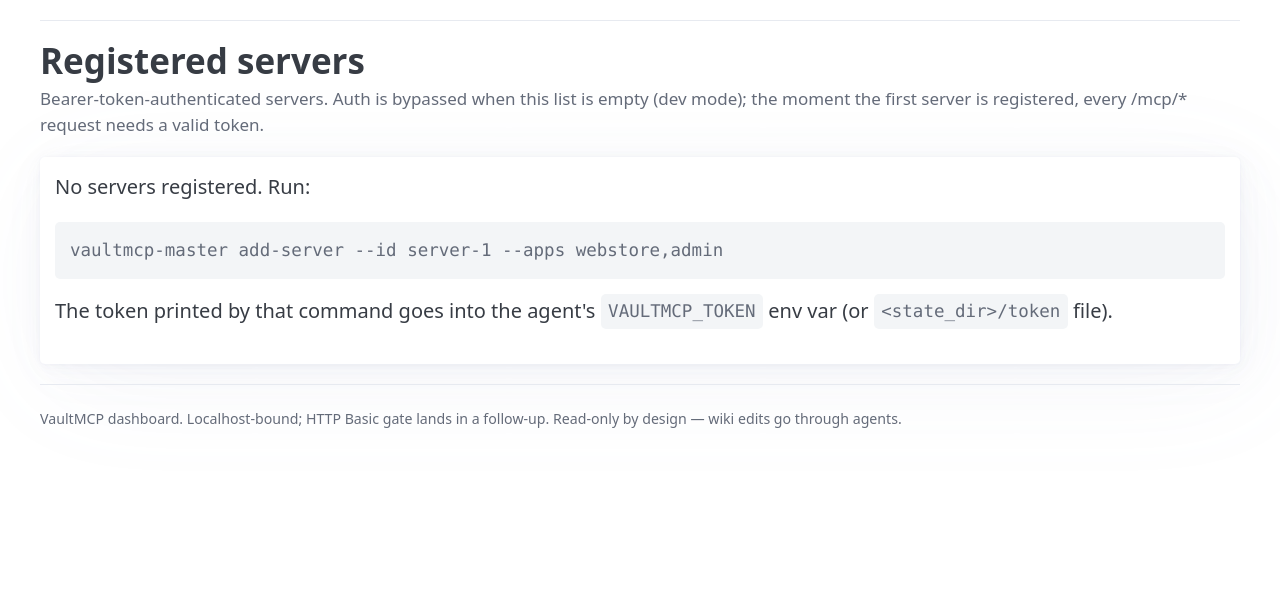
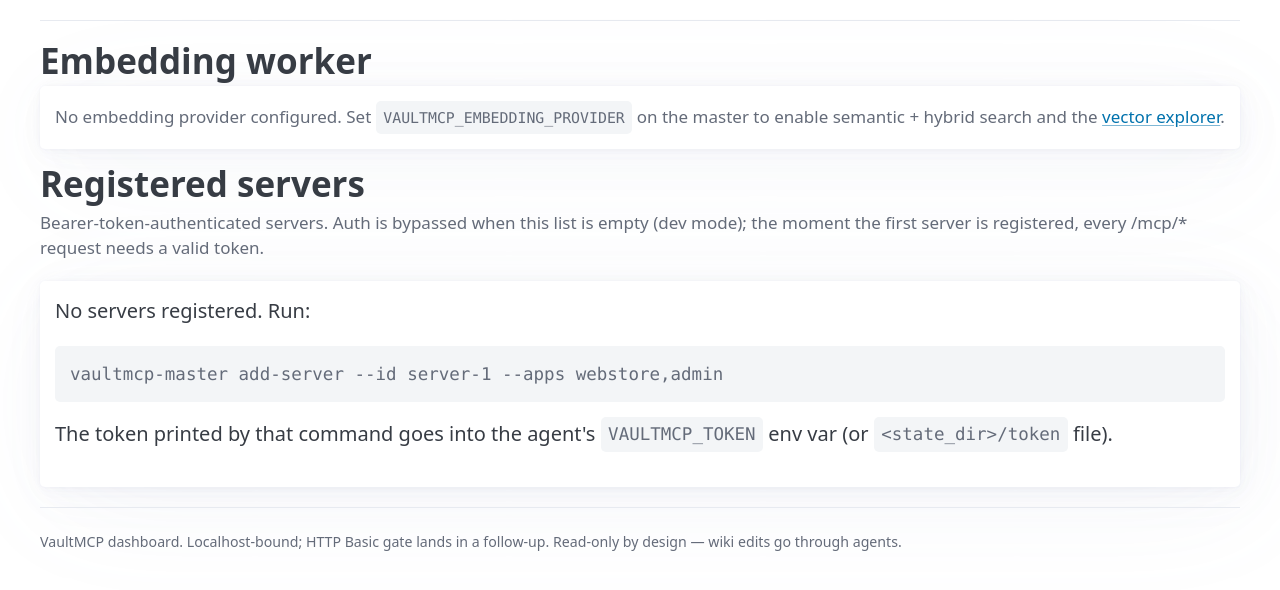
Before and after one commit to alinclaudiu/vaultmcp, a FastAPI app: template src/vaultmcp/master/dashboard/templates/servers.html in a window 1280 px wide. Shown: the part 185-775 px from the top of the page. Run offline with FastAPI, Linux system fonts and the light colour scheme; the template is opened without the code that fills it, so the values that code supplies are empty; parts of the project's set-up code (start-up, migrations or seed data) failed here and were passed over; some libraries are stand-ins or nearby versions.

Commit message:
feat(dashboard): surface embedding worker state on /servers
Operators couldn't tell whether the embedding worker was making
progress, falling behind, or wedged. /servers now opens with an
"Embedding worker" section showing:

- the configured provider name (e.g. openai-compat/bge-m3) — empty
  state shows the env var to set;
- count of pages with embeddings;
- count of pending jobs (yellow pill when > 0);
- count of failed jobs that exhausted retries (red pill when > 0);
- the last error string + path that produced it.

Implementation:
- Database.embedding_queue_stats() runs a small aggregate over
  embedding_jobs + embeddings.
- build_router takes an optional get_embedder_name() closure so the
  template can show which model is actually doing the work.

Tests assert both the empty state (no provider → setup hint) and the
populated state (provider configured → table renders).

```diff
--- a/src/vaultmcp/master/dashboard/templates/servers.html
+++ b/src/vaultmcp/master/dashboard/templates/servers.html
@@ -1,6 +1,51 @@
 {% extends "base.html" %}
 {% block title %}Servers{% endblock %}
 {% block content %}
+
+<section>
+  <h2 style="margin-bottom: 0.25rem">Embedding worker</h2>
+  {% if worker_provider %}
+  <p class="muted">Provider <code>{{ worker_provider }}</code>.</p>
+  <table class="compact striped">
+    <thead>
+      <tr>
+        <th>Embedded pages</th>
+        <th>Pending jobs</th>
+        <th>Failed jobs</th>
+        <th>Last error</th>
+      </tr>
+    </thead>
+    <tbody>
+      <tr>
+        <td>{{ worker_stats.embedded }}</td>
+        <td>
+          {% if worker_stats.pending > 0 %}
+          <span class="pill" style="background:#fff3cd;color:#664d03">{{ worker_stats.pending }}</span>
+          {% else %}{{ worker_stats.pending }}{% endif %}
+        </td>
+        <td>
+          {% if worker_stats.failed > 0 %}
+          <span class="pill" style="background:#ffd6d6;color:#800">{{ worker_stats.failed }}</span>
+          {% else %}{{ worker_stats.failed }}{% endif %}
+        </td>
+        <td>
+          {% if worker_stats.last_error %}
+          <code class="path">{{ worker_stats.last_error_path }}</code>:
+          <span class="muted">{{ worker_stats.last_error[:120] }}{% if worker_stats.last_error|length > 120 %}…{% endif %}</span>
+          {% else %}<span class="muted">none</span>{% endif %}
+        </td>
+      </tr>
+    </tbody>
+  </table>
+  {% else %}
+  <article class="muted">
+    No embedding provider configured. Set <code>VAULTMCP_EMBEDDING_PROVIDER</code>
+    on the master to enable semantic + hybrid search and the
+    <a href="/vectors">vector explorer</a>.
+  </article>
+  {% endif %}
+</section>
+
 <section>
   <h2 style="margin-bottom: 0.25rem">Registered servers</h2>
   <p class="muted">
--- a/src/vaultmcp/master/server.py
+++ b/src/vaultmcp/master/server.py
@@ -129,11 +129,16 @@
     # Dashboard router (read-only HTML views over Postgres state).
     # Mounted before the JSON routes so /healthz etc. still take
     # precedence by being declared later on the same app.
+    def _embedder_name() -> str | None:
+        emb = state.get("embedder")
+        return getattr(emb, "name", None) if emb is not None else None
+
     app.include_router(
         build_dashboard_router(
             config=config,
             get_db=lambda: _get_db(state),
             get_broadcaster=lambda: _get_broadcaster(state),
+            get_embedder_name=_embedder_name,
         )
     )
 
```
Also changed, not shown: src/vaultmcp/master/dashboard/router.py (+15 -6 lines), src/vaultmcp/master/db.py (+30 -0 lines), tests/test_dashboard_e2e.py (+57 -0 lines).
